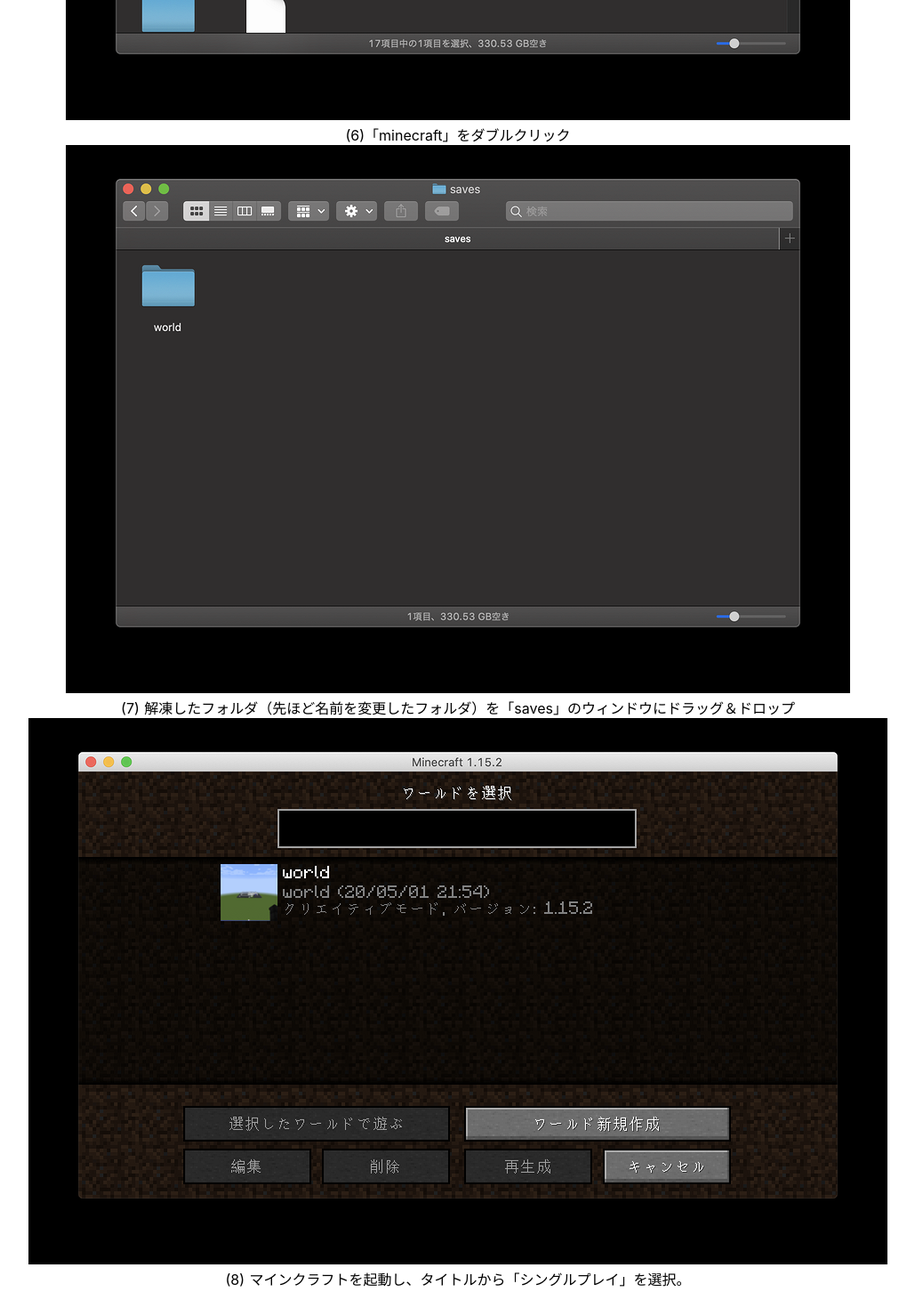
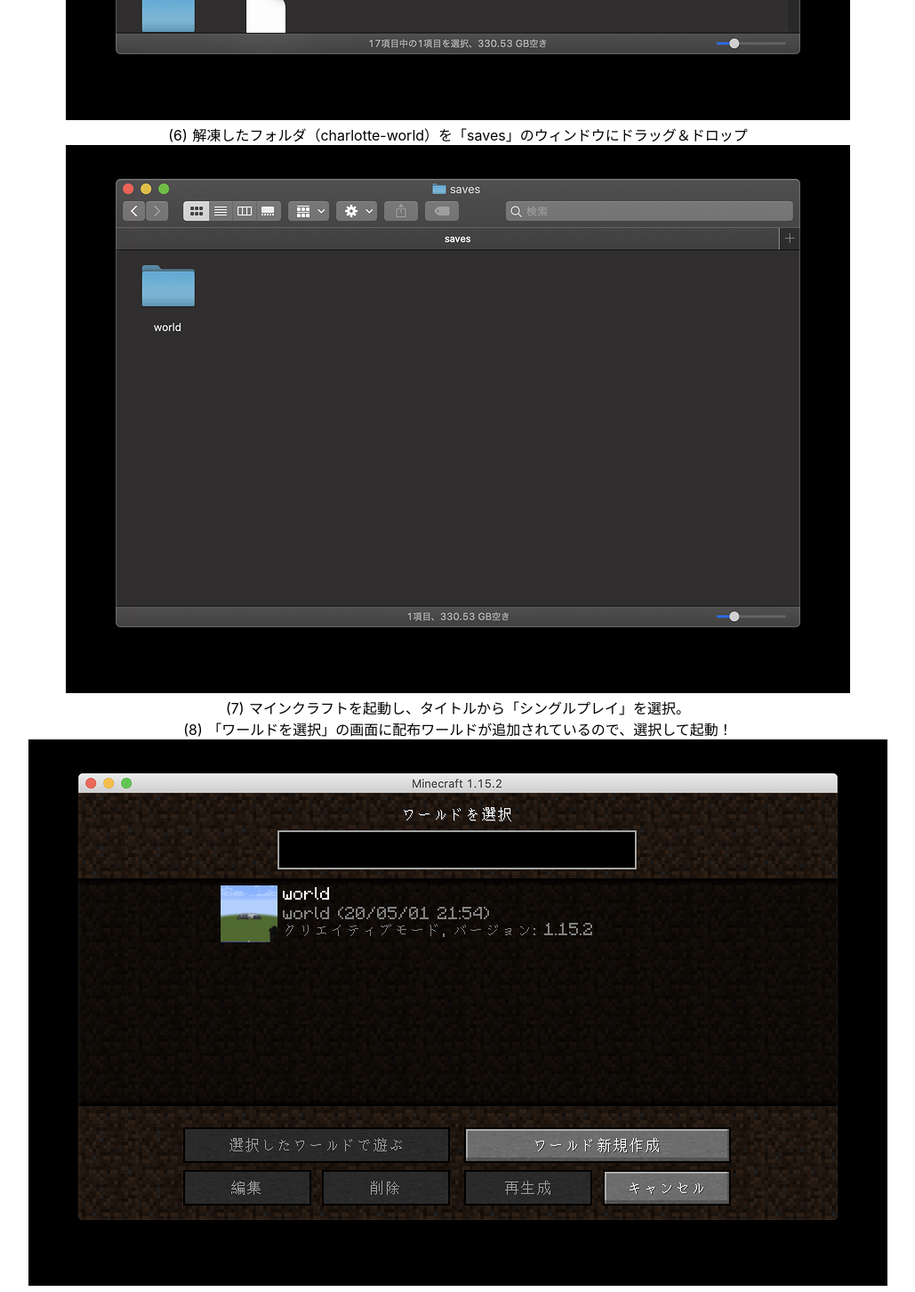
Before and after one commit to karia/shimamura-charlotte-bd, a Nuxt app: page /howtoplay in a window 1280 px wide. Shown: the part 7440-8892 px from the top of the page at 89% size, without its empty margins (125-1154 px from the left). Built offline with nearby package versions, Linux system fonts and the light colour scheme.

Commit message:
Macの手順でコピペミスしてたところを修正

```diff
--- a/pages/howtoplay.vue
+++ b/pages/howtoplay.vue
@@ -70,15 +70,13 @@
           <p>(5) 「saves」をダブルクリック</p>
           <img src="mac/05.png" alt="05">
 
-          <p>(6)「minecraft」をダブルクリック</p>
+          <p>(6) 解凍したフォルダ（charlotte-world）を「saves」のウィンドウにドラッグ＆ドロップ</p>
           <img src="mac/06.png" alt="06">
 
-          <p>(7) 解凍したフォルダ（先ほど名前を変更したフォルダ）を「saves」のウィンドウにドラッグ＆ドロップ</p>
+          <p>(7) マインクラフトを起動し、タイトルから「シングルプレイ」を選択。</p>
+
+          <p>(8) 「ワールドを選択」の画面に配布ワールドが追加されているので、選択して起動！</p>
           <img src="mac/07.png" alt="07">
-
-          <p>(8) マインクラフトを起動し、タイトルから「シングルプレイ」を選択。</p>
-
-          <p>(9) 「ワールドを選択」の画面に配布ワールドが追加されているので、選択して起動！</p>
         </div>
 
         <h3 class="sectiontitle">
```
